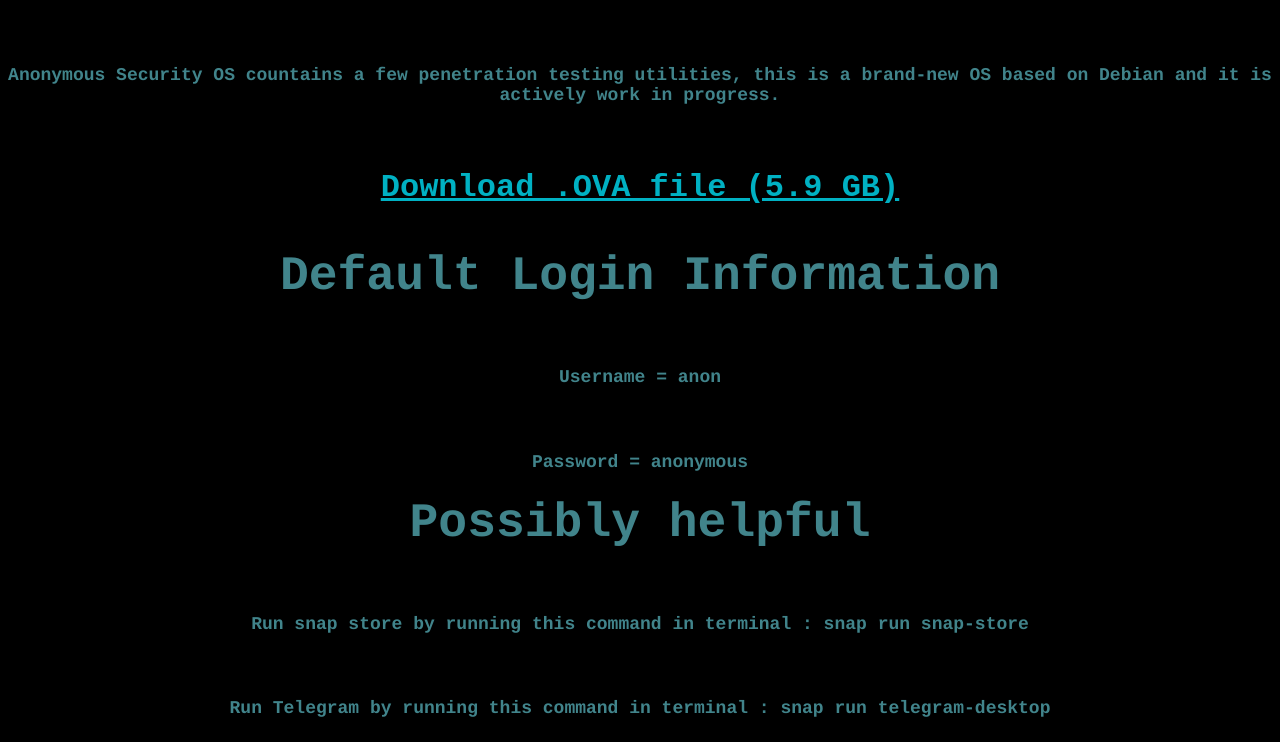
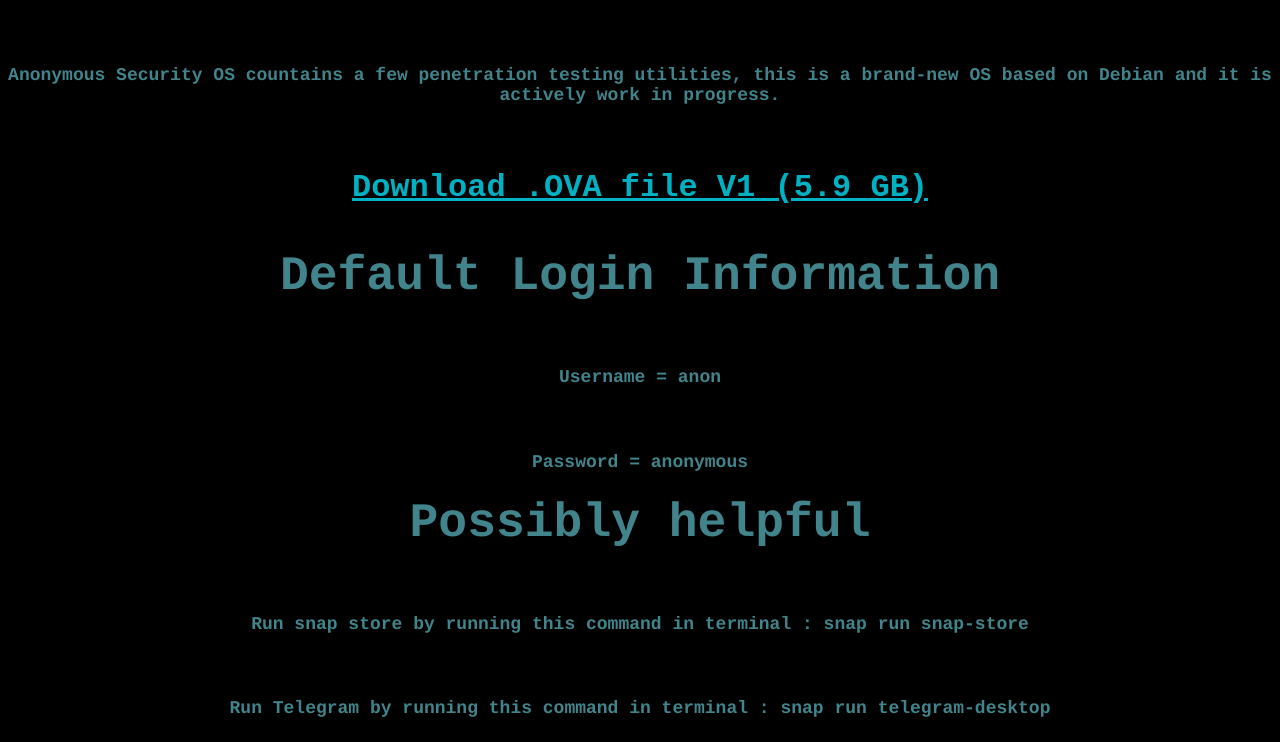
Before and after one commit to anonymous-security/anonymous-security.github.io, a plain HTML site: page index.html in a window 1280 px wide. Shown: the part 978-1720 px from the top of the page. Drawn offline with Linux system fonts and the light colour scheme.

Commit message:
Update index.html

```diff
--- a/index.html
+++ b/index.html
@@ -7,7 +7,7 @@
 <h1><font color=41848b size=15 face=Courier New>Anonymous Security OS</h1>
 <img src="designv1.png" alt="a pic of the os" width="1224" height="895">
 <h1><font color=41848b size=4 face=Courier New>Anonymous Security OS countains a few penetration testing utilities, this is a brand-new OS based on Debian and it is actively work in progress.</h1>
-<h5><font color="41848b" size="6" face="Courier New"><a href="https://gofile.io/d/fcngSB" style="color:#00b1c3;">Download .OVA file (5.9 GB)</a></h5>
+<h5><font color="41848b" size="6" face="Courier New"><a href="https://gofile.io/d/fcngSB" style="color:#00b1c3;">Download .OVA file V1 (5.9 GB)</a></h5>
 <h1><font color=41848b size=15 face=Courier New>Default Login Information</h1>
 <h1><font color=41848b size=4 face=Courier New>Username = anon</h1>
 <h1><font color=41848b size=4 face=Courier New>Password = anonymous</h1>
```
